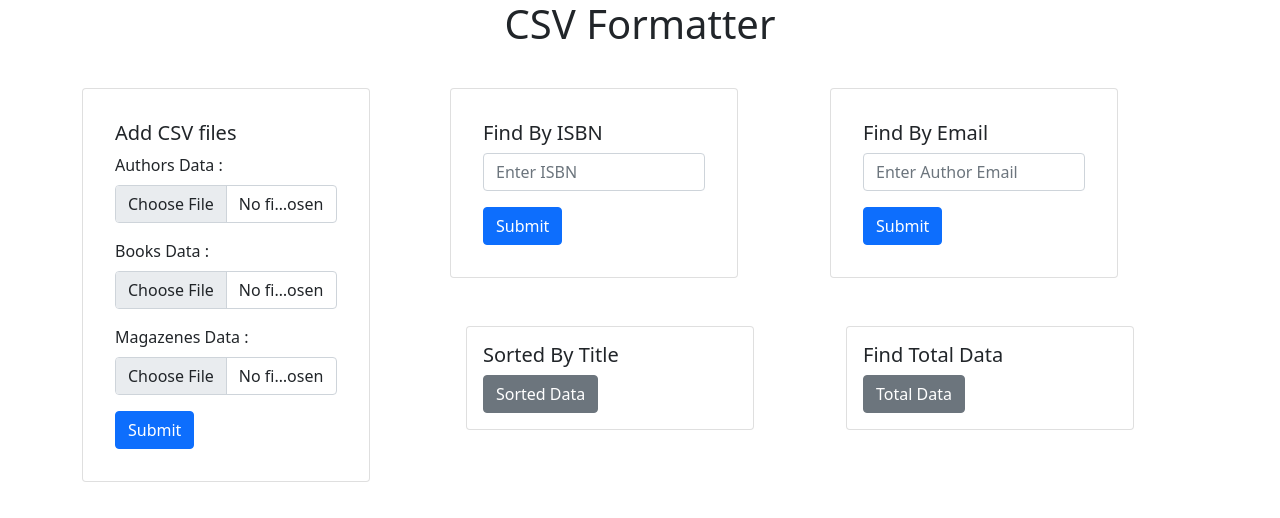
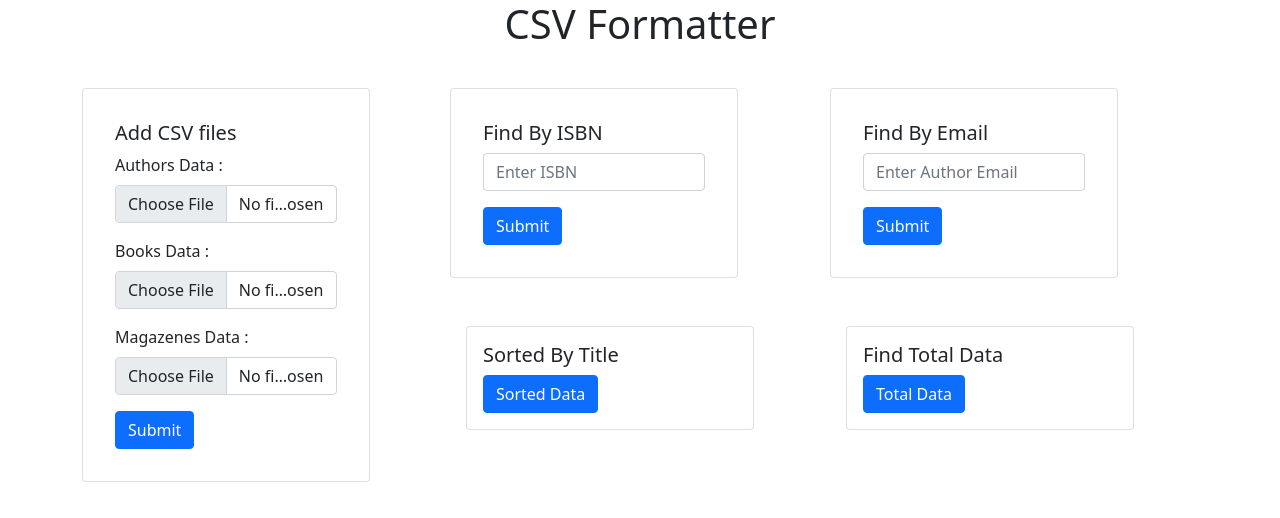
Before and after one commit to sahil78623/csv-formatter-frontend, a React (Create React App) app: page / in a window 1280 px wide. Shown: the top 518 px of the page. Built offline with nearby package versions, Linux system fonts and the light colour scheme.

Commit message:
button color changed

```diff
--- a/src/App.js
+++ b/src/App.js
@@ -141,7 +141,7 @@ function App() {
                       <Card.Body>
                         <Card.Title>Sorted By Title</Card.Title>
                         <Form>
-                            <Button variant="secondary" onClick={() => {setURL('https://csv-data-formatter.herokuapp.com/api/sortedData')}}>Sorted Data</Button>{' '}
+                            <Button variant="primary" onClick={() => {setURL('https://csv-data-formatter.herokuapp.com/api/sortedData')}}>Sorted Data</Button>{' '}
                         </Form>
                       </Card.Body>
                     </Card>
@@ -175,7 +175,7 @@ function App() {
                       <Card.Body>
                         <Card.Title>Find Total Data</Card.Title>
                         <Form>
-                            <Button variant="secondary" onClick={() => {setURL('https://csv-data-formatter.herokuapp.com/api/totalData')}}>Total Data</Button>{' '}
+                            <Button variant="primary" onClick={() => {setURL('https://csv-data-formatter.herokuapp.com/api/totalData')}}>Total Data</Button>{' '}
                         </Form>
                       </Card.Body>
                     </Card>
```
